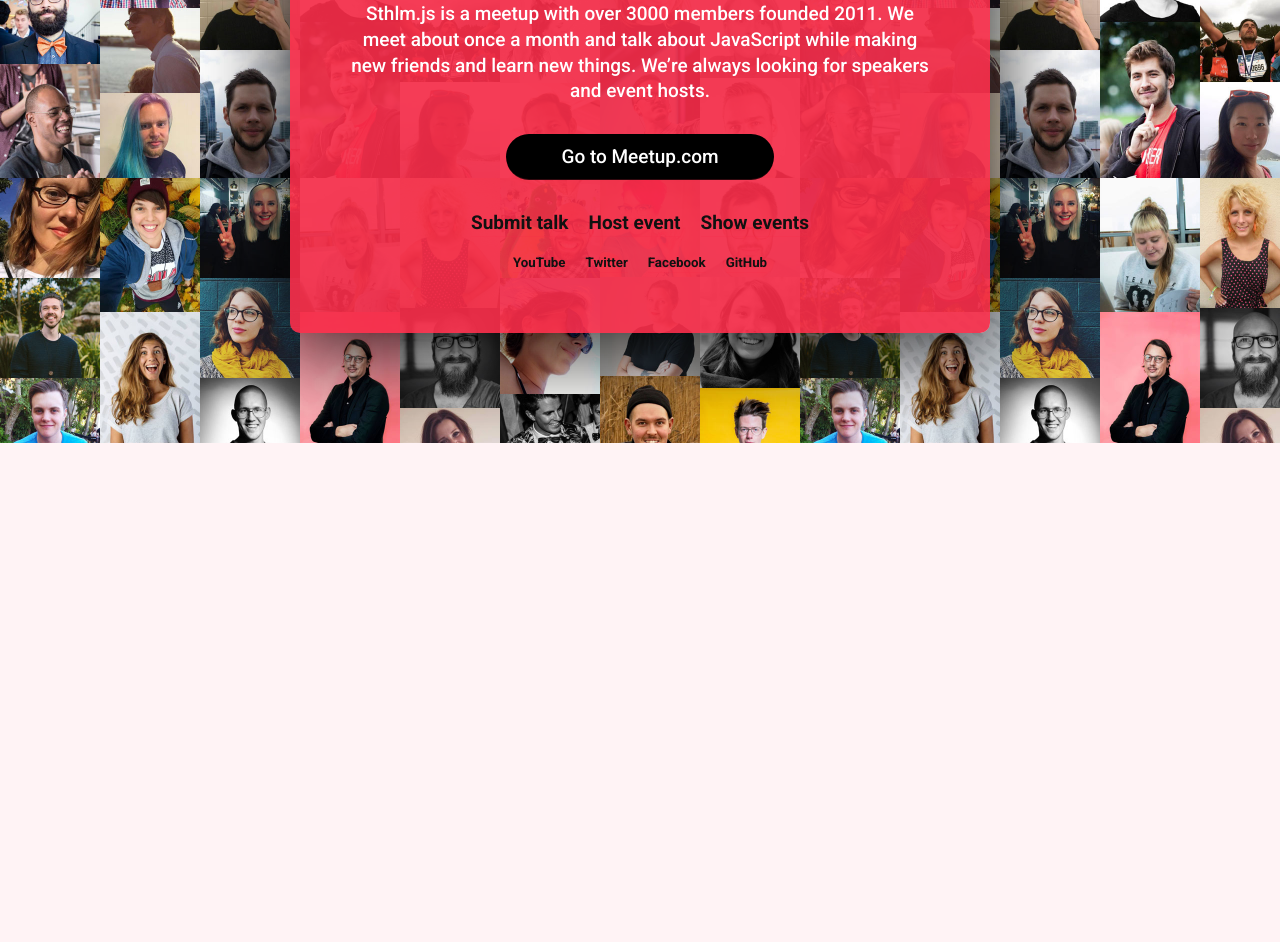
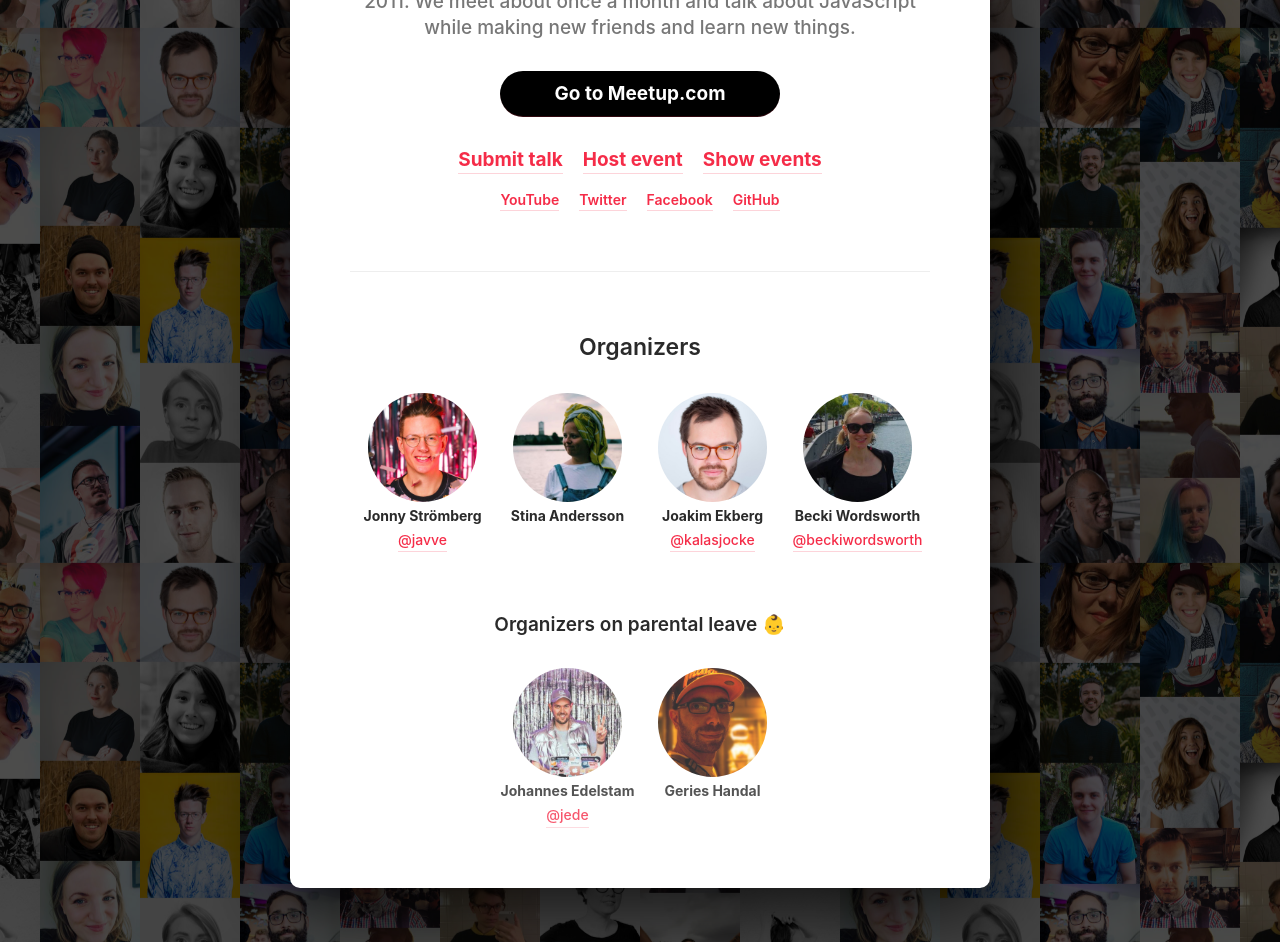
Before and after one commit to sthlmjs/sthlmjs.com, a Gatsby site: page / in a window 1280 px wide. Shown: the part 357-1299 px from the top of the page. Before the commit the page ends 800 px from the top, so only its background shows below. Built offline with nearby package versions, Linux system fonts and the light colour scheme; Gatsby itself is replaced by a stand-in of ours; a web font is replaced by a local one.

Commit message:
Update design and add organisers

```diff
--- a/src/pages/index.js
+++ b/src/pages/index.js
@@ -9,13 +9,13 @@
     <article class="index">
       <img class="crown" src="/images/crown.png" alt="sthlm.js logo" />
       <h1>
-        <span>Welcome to Stockholm</span>
-        <span>JavaScript Meetup</span>
+        <span>sthlm.js</span>
+        <span>The Stockholm JavaScript Meetup</span>
       </h1>
       <p>
-        Sthlm.js is a meetup with over 3000 members founded 2011. We meet about
-        once a month and talk about JavaScript while making new friends and
-        learn new things. We’re always looking for speakers and event hosts.
+        Sthlm.js is a meetup group with over 4000 members founded 2011. We meet
+        about once a month and talk about JavaScript while making new friends
+        and learn new things.
       </p>
       <p>
         <a class="join-link" href="https://www.meetup.com/sthlm-js/">
@@ -33,7 +33,6 @@
           Show events
         </a>
       </p>
-
       <p class="sub-links">
         <a
           class="nav-link"
@@ -51,6 +50,54 @@
           GitHub
         </a>
       </p>
+
+      <hr />
+
+      <h2 class="organizers-headline">Organizers</h2>
+      <div class="organizers">
+        <div class="organizer">
+          <img src="/images/jonny.jpg" alt="Jonny" />
+          <span class="organizer-name">Jonny Strömberg</span>
+          <a class="organizer-link" href="https://twitter.com/javve">
+            @javve
+          </a>
+        </div>
+        <div class="organizer">
+          <img src="/images/stina.jpg" alt="Stina" />
+          <span class="organizer-name">Stina Andersson</span>
+        </div>
+        <div class="organizer">
+          <img src="/images/jocke.jpg" alt="Jocke" />
+          <span class="organizer-name">Joakim Ekberg</span>
+          <a class="organizer-link" href="https://twitter.com/kalasjocke">
+            @kalasjocke
+          </a>
+        </div>
+        <div class="organizer">
+          <img src="/images/becki.jpg" alt="Becki" />
+          <span class="organizer-name">Becki Wordsworth</span>
+          <a class="organizer-link" href="https://twitter.com/beckiwordsworth">
+            @beckiwordsworth
+          </a>
+        </div>
+      </div>
+
+      <h2 class="organizers-headline organizers-headline--chillin">
+        Organizers on parental leave 👶
+      </h2>
+      <div class="organizers organizers--chillin">
+        <div class="organizer">
+          <img src="/images/johannes.jpg" alt="Johannes" />
+          <span class="organizer-name">Johannes Edelstam</span>
+          <a class="organizer-link" href="https://twitter.com/jede">
+            @jede
+          </a>
+        </div>
+        <div class="organizer">
+          <img src="/images/geries.jpg" alt="Geries" />
+          <span class="organizer-name">Geries Handal</span>
+        </div>
+      </div>
     </article>
   </Layout>
 )
--- a/src/styles/_base.scss
+++ b/src/styles/_base.scss
@@ -86,6 +86,7 @@
 h6 {
   font-family: $headline-font-family;
   font-weight: $headline-font-weight;
+  color: $headline-color;
 }
 
 /**
@@ -144,9 +145,8 @@
 }
 
 article {
-  $link-color: #111;
   .crown {
-    width: 60px;
+    width: 90px;
     margin-bottom: 20px;
   }
   h1 {
@@ -155,13 +155,20 @@
       font-size: $larger-font-size;
     }
     letter-spacing: -1px;
-    font-weight: 900;
+    font-weight: 800;
     line-height: 1.2;
+    margin-bottom: $spacing-unit * 1;
     span {
       display: block;
       text-align: center;
       &:last-child {
         color: #111;
+        font-weight: 750;
+        letter-spacing: 0;
+        font-size: $small-font-size;
+        @include media-query(600px) {
+          font-size: $large-font-size;
+        }
       }
     }
   }
@@ -194,8 +201,9 @@
     color: #fff;
     padding: 10px 55px;
     border-radius: 40px;
+    font-weight: 700;
     &:hover {
-      transform: scale(1.05);
+      opacity: 0.7;
     }
   }
   .main-links {
@@ -205,7 +213,7 @@
   }
   .sub-links {
     font-weight: 600;
-    font-size: 70%;
+    font-size: $small-font-size;
     margin-bottom: 0;
     overflow: hidden;
   }
@@ -224,6 +232,13 @@
       padding: 0;
     }
   }
+
+  hr {
+    margin: $spacing-unit * 2 0;
+    background-color: #eee;
+    border: none;
+    height: 1px;
+  }
 }
 
 .index {
@@ -240,3 +255,49 @@
   width: 100%;
   height: 100%;
 }
+
+.organizers-headline {
+  margin: $spacing-unit * 2 0 $spacing-unit;
+  font-weight: 600;
+  font-size: $large-font-size;
+}
+.organizers-headline--chillin {
+  font-size: $base-font-size;
+}
+.organizers {
+  overflow: hidden;
+  font-size: $small-font-size;
+  display: flex;
+  justify-content: center;
+  flex-wrap: wrap;
+}
+.organizer {
+  width: 50%;
+  margin-bottom: $spacing-unit;
+  @include media-query(600px) {
+    width: 25%;
+    margin-bottom: 0;
+  }
+  img {
+    width: 75%;
+    border-radius: 50%;
+  }
+  text-align: center;
+}
+.organizers--chillin {
+  opacity: 0.8;
+  .organizer {
+    @include media-query(600px) {
+    }
+  }
+}
+.organizer-name {
+  display: block;
+  font-weight: bold;
+  margin: 5px 0;
+  color: $headline-color;
+}
+.organizer-link {
+  display: inline-block;
+  font-weight: 500;
+}
--- a/src/styles/_layout.scss
+++ b/src/styles/_layout.scss
@@ -1,5 +1,5 @@
 .layout-default {
-  background: url(/images/faces.jpg) repeat top left #111;
+  background: url(/images/faces.jpg) repeat center #111;
   min-height: 100vh;
   background-size: contain;
   @include media-query(600px) {
@@ -7,7 +7,10 @@
   }
 }
 .flex-container {
+  background-color: rgba(0, 0, 0, 0.7);
+  padding: $spacing-unit;
   @include media-query(600px) {
+    padding: $spacing-unit * 2 0;
     display: flex;
     align-items: center;
     justify-content: center;
@@ -18,9 +21,9 @@
 .wrapper {
   max-width: $content-width;
   padding: $spacing-unit;
-  margin: $spacing-unit;
-  background-color: rgba(#f52c48, 0.92);
-  color: #fff;
+  // margin: $spacing-unit;
+  // background-color: rgba(#f52c48, 0.92);
+  background-color: #fff;
   box-shadow: 0 10px 85px 10px rgba(0, 0, 0, 0.8);
   box-sizing: border-box;
   @include media-query(600px) {
--- a/src/styles/main.scss
+++ b/src/styles/main.scss
@@ -1,26 +1,29 @@
-@import url("https://fonts.googleapis.com/css?family=Roboto:400,500,700,900");
+@import url("https://rsms.me/inter/inter.css");
 
-$base-font-family: Roboto, Georgia;
+$spacing-unit: 30px;
+$black: #2a2a2a;
+$text-color: #777;
+$background-color: #fff3f5;
+$brand-color: #f52c48;
+$link-color: $brand-color;
+
+$grey-color: #828282;
+$grey-color-light: lighten($grey-color, 40%);
+$grey-color-dark: darken($grey-color, 25%);
+
+$base-font-family: "Inter", "Helvetica Neue", Helvetica, Arial, sans-serif;
 $base-font-size: 19px;
 $base-font-weight: 400;
 $small-font-size: $base-font-size * 0.875;
 $base-line-height: 1.35;
 
+$small-font-size: 14px;
 $large-font-size: 23px;
-$larger-font-size: 49px;
+$larger-font-size: 59px;
 
-$headline-font-family: Roboto, "Helvetica Neue", Helvetica, Arial, sans-serif;
+$headline-font-family: "Inter", "Helvetica Neue", Helvetica, Arial, sans-serif;
 $headline-font-weight: 700;
-
-$spacing-unit: 30px;
-$text-color: #2a2a2a;
-$background-color: #fff3f5;
-$brand-color: #f52c48;
-$link-color: #ffffff;
-
-$grey-color: #828282;
-$grey-color-light: lighten($grey-color, 40%);
-$grey-color-dark: darken($grey-color, 25%);
+$headline-color: $black;
 
 // Width of the content area
 $content-width: 700px;
```
Also changed, not shown: static/images/becki.jpg (added), static/images/crown.png, static/images/geries.jpg (added), static/images/jocke.jpg (added), static/images/johannes.jpg (added), static/images/jonny.jpg (added), static/images/stina.jpg (added).
